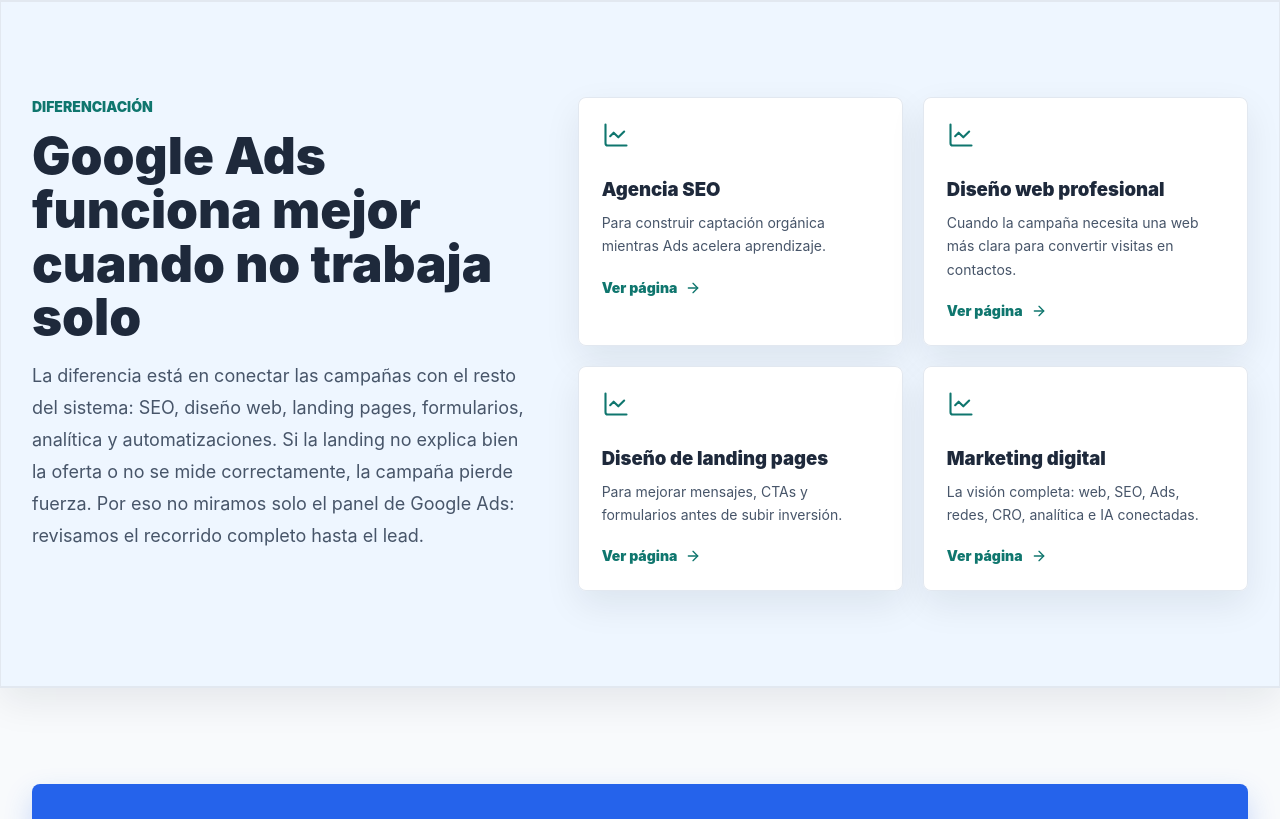
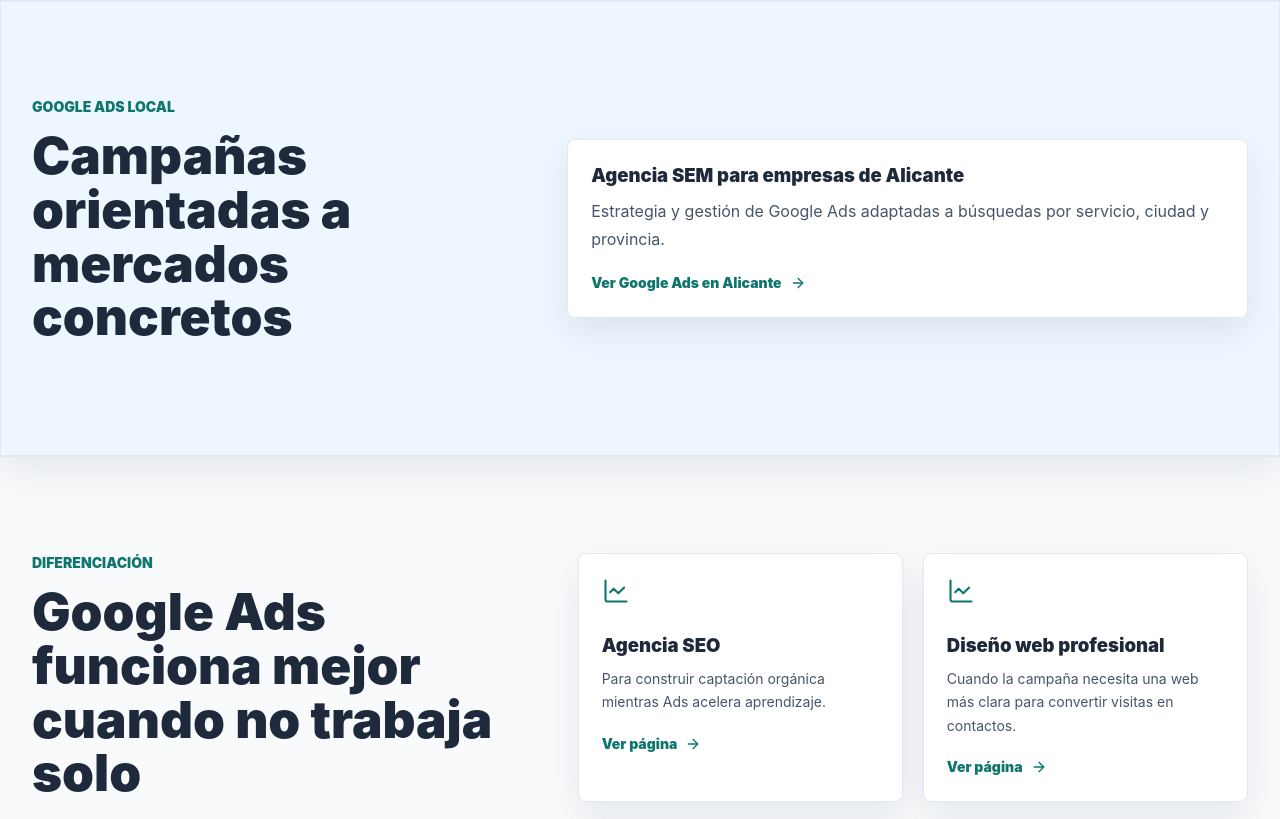
Before and after one commit to specialcowboy69/crecimiento-sin-complicaciones, a Next.js app: page /agencia-marketing-digital/google-ads in a window 1280 px wide. Shown: the part 4573-5392 px from the top of the page. Built offline with nearby package versions, Linux system fonts and the light colour scheme.

Commit message:
feat: connect Google Ads Alicante cluster

```diff
--- a/app/agencia-marketing-digital/google-ads/page.tsx
+++ b/app/agencia-marketing-digital/google-ads/page.tsx
@@ -528,6 +528,33 @@
 
           <section
             className="border-y border-slate-800 bg-slate-900 px-4 py-16 sm:px-6 lg:px-8 lg:py-24"
+            aria-labelledby="alicante-title"
+          >
+            <div className="mx-auto grid max-w-7xl gap-8 lg:grid-cols-[0.85fr_1.15fr] lg:items-center">
+              <div>
+                <p className="mb-3 text-sm font-black uppercase tracking-normal text-blue-400">Google Ads local</p>
+                <h2 id="alicante-title" className="text-3xl font-black text-slate-900 sm:text-4xl">
+                  Campañas orientadas a mercados concretos
+                </h2>
+              </div>
+              <Link
+                className="group rounded-lg bg-slate-950 p-6 ring-1 ring-slate-800 hover:bg-white/5"
+                href="/agencia-marketing-digital/google-ads/alicante"
+              >
+                <h3 className="text-xl font-black text-slate-900">Agencia SEM para empresas de Alicante</h3>
+                <p className="mt-3 leading-7 text-slate-300">
+                  Estrategia y gestión de Google Ads adaptadas a búsquedas por servicio, ciudad y provincia.
+                </p>
+                <span className="mt-5 inline-flex items-center gap-2 text-sm font-black text-blue-300">
+                  Ver Google Ads en Alicante
+                  <ArrowRight className="h-4 w-4 transition group-hover:translate-x-1" aria-hidden="true" />
+                </span>
+              </Link>
+            </div>
+          </section>
+
+          <section
+            className="px-4 py-16 sm:px-6 lg:px-8 lg:py-24"
             aria-labelledby="difference-title"
           >
             <div className="mx-auto grid max-w-7xl gap-10 lg:grid-cols-[0.86fr_1.14fr]">
--- a/app/seo/alicante/page.tsx
+++ b/app/seo/alicante/page.tsx
@@ -123,9 +123,9 @@
     text: "Página local enfocada en confianza antes del contacto y servicios profesionales.",
   },
   {
-    href: "/agencia-marketing-digital/google-ads",
-    title: "Google Ads",
-    text: "Campañas para captar demanda inmediata mientras el SEO construye base orgánica.",
+    href: "/agencia-marketing-digital/google-ads/alicante",
+    title: "Google Ads en Alicante",
+    text: "Campañas locales para captar demanda inmediata mientras el SEO construye base orgánica.",
   },
   {
     href: "/diseno-pagina-web-profesional",
@@ -535,8 +535,8 @@
                 </article>
               ))}
             </div>
-            <Link className="mt-8 inline-flex min-h-12 items-center justify-center rounded-lg border border-slate-700 px-6 py-3 font-bold text-slate-100 hover:bg-slate-900 focus-visible:ring-2 focus-visible:ring-blue-400" href="/agencia-marketing-digital/google-ads">
-              Ver gestión de Google Ads
+            <Link className="mt-8 inline-flex min-h-12 items-center justify-center rounded-lg border border-slate-700 px-6 py-3 font-bold text-slate-100 hover:bg-slate-900 focus-visible:ring-2 focus-visible:ring-blue-400" href="/agencia-marketing-digital/google-ads/alicante">
+              Ver Google Ads para empresas de Alicante
             </Link>
           </section>
 
```
Also changed, not shown: .agents/seo-context.md, public/llms.txt, 3 other files (tests, documents, lock files or other folders).
